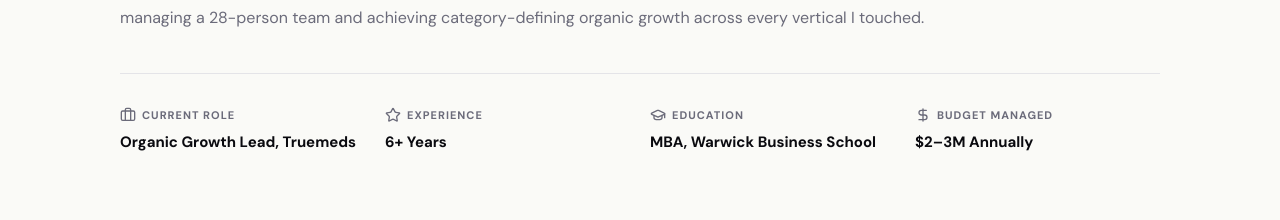
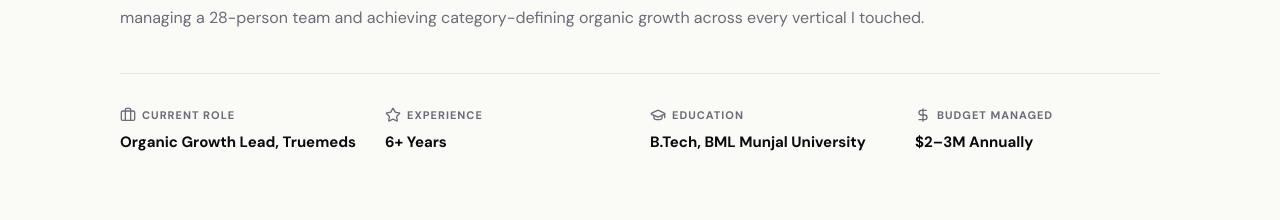
Before and after one commit to shubham-goyal-seo/portfolio, a Next.js app: page /portfolio/ in a window 1280 px wide. Shown: the part 1585-1805 px from the top of the page. Built offline with nearby package versions, Linux system fonts and the light colour scheme.

Commit message:
Update education to B.Tech, BML Munjal University

```diff
--- a/src/data/portfolio.ts
+++ b/src/data/portfolio.ts
@@ -36,7 +36,7 @@ export const awards = [
 export const aboutFacts = [
   { label: "Current Role", value: "Organic Growth Lead, Truemeds" },
   { label: "Experience", value: "6+ Years" },
-  { label: "Education", value: "MBA, Warwick Business School" },
+  { label: "Education", value: "B.Tech, BML Munjal University" },
   { label: "Budget Managed", value: "$2–3M Annually" },
 ];
 
```
